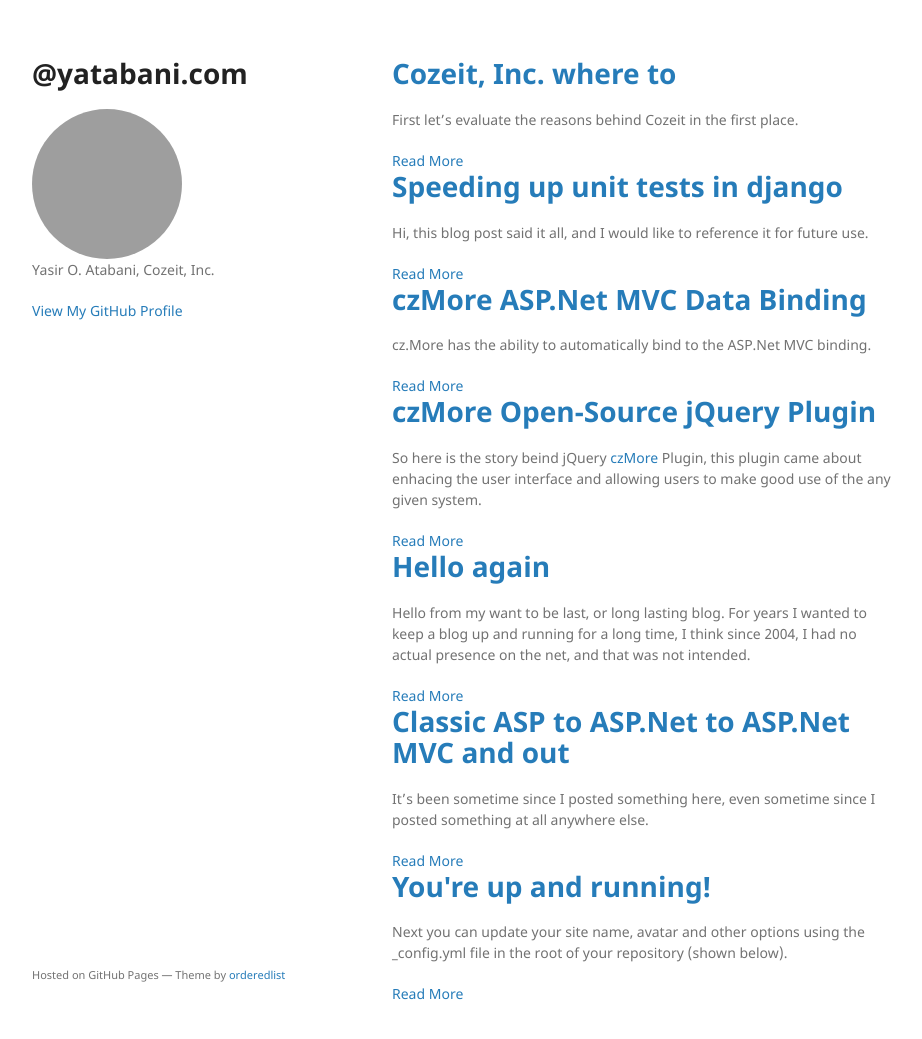
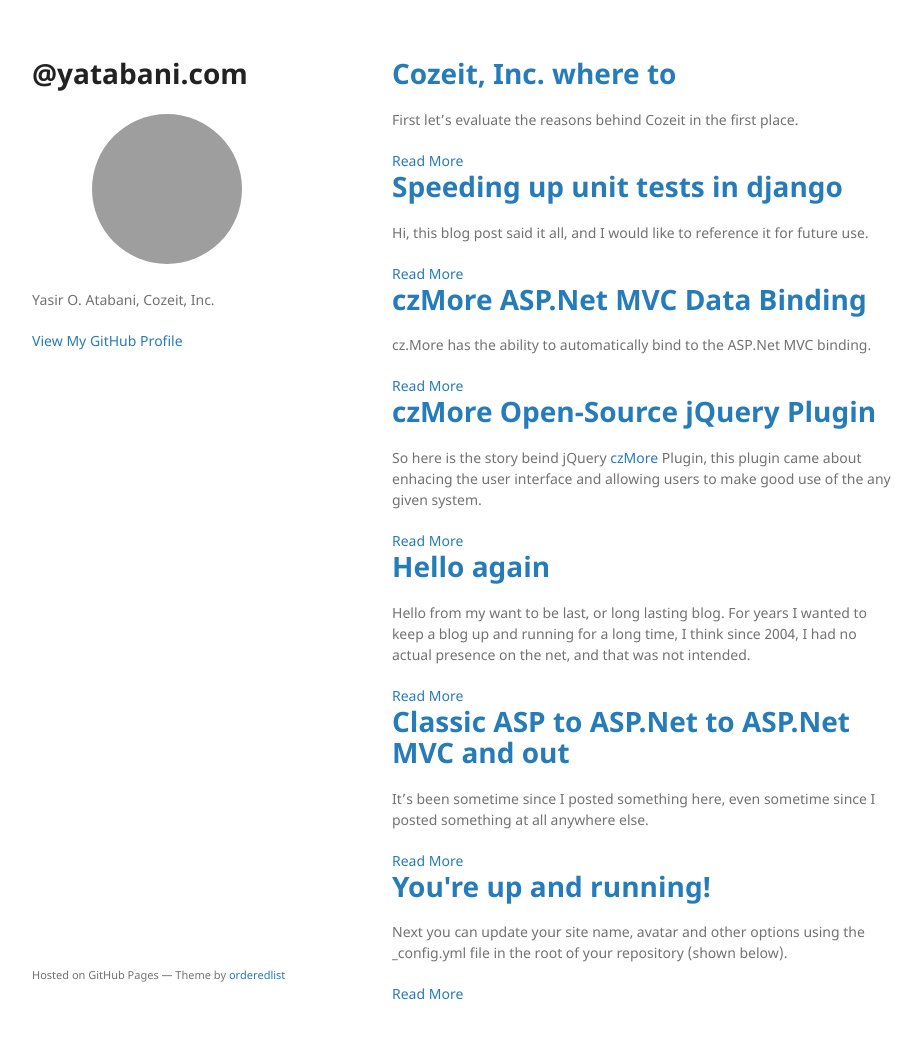
Before and after one commit to yatabani/yatabani.github.io, a Jekyll site: the page built from index.html, in a window 1280 px wide and 1054 px high. Shown: the top 1039 px of the window, without its empty margins (178-1100 px from the left). Built offline with Jekyll 4.4.1, drawn with Linux system fonts in a browser that asks for light colours; grey boxes are pictures that could not be loaded.

Commit message:
margin avatarc

```diff
--- a/assets/css/style.scss
+++ b/assets/css/style.scss
@@ -7,9 +7,12 @@
     /* This image is 687 wide by 1024 tall, similar to your aspect ratio */
     background-image: url('{{ site.avatar }}');
 
+
     /* make a square container */
     width: 150px;
     height: 150px;
+
+    margin: 25px auto 25px auto;
 
     /* fill the container, preserving aspect ratio, and cropping to fit */
     background-size: cover;
```
